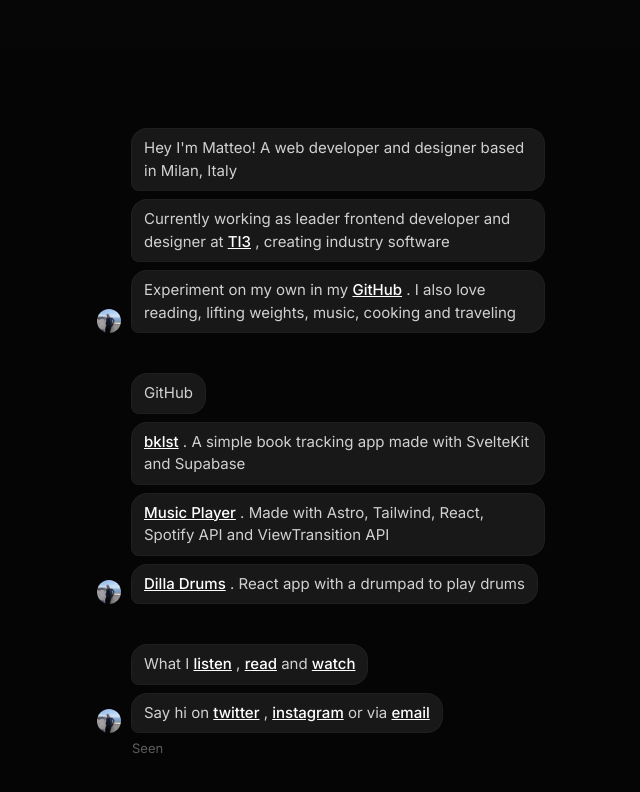
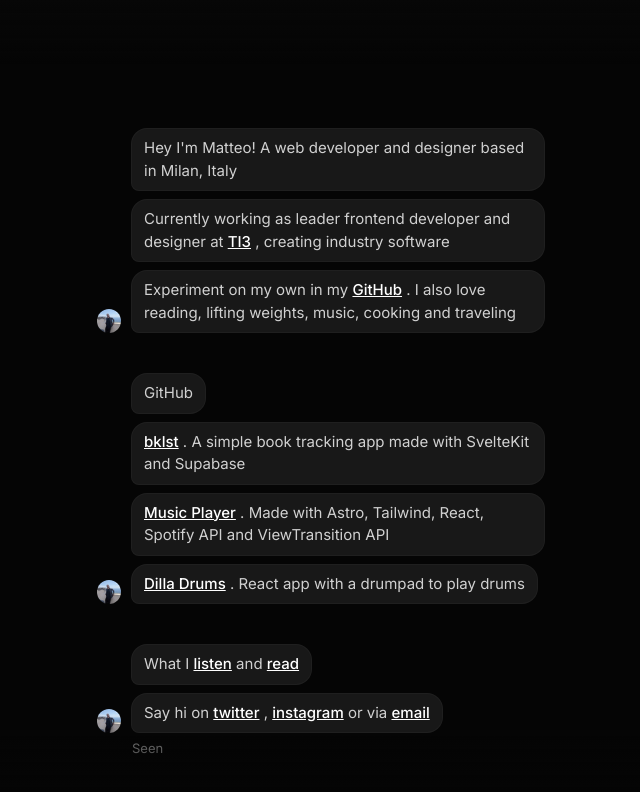
Before and after one commit to matteotagliatti/.it, an Astro site: page / in a window 1280 px wide. Shown: the whole page, without its empty margins (319-959 px from the left). Built offline with nearby package versions, Linux system fonts and the light colour scheme; Astro itself is replaced by a stand-in of ours.

Commit message:
rm letterboxd link

```diff
--- a/src/pages/index.astro
+++ b/src/pages/index.astro
@@ -70,13 +70,10 @@ import Layout from "../layouts/Layout.astro";
     <BubbleContainer>
       <Bubble>
         <p>
-          What I <Link href="/music" blank={false} text="listen" />, <Link
+          What I <Link href="/music" blank={false} text="listen" /> and <Link
             href="/books"
             blank={false}
             text="read"
-          /> and <Link
-            href="https://letterboxd.com/matteotagliatti/"
-            text="watch"
           />
         </p>
       </Bubble>
```
